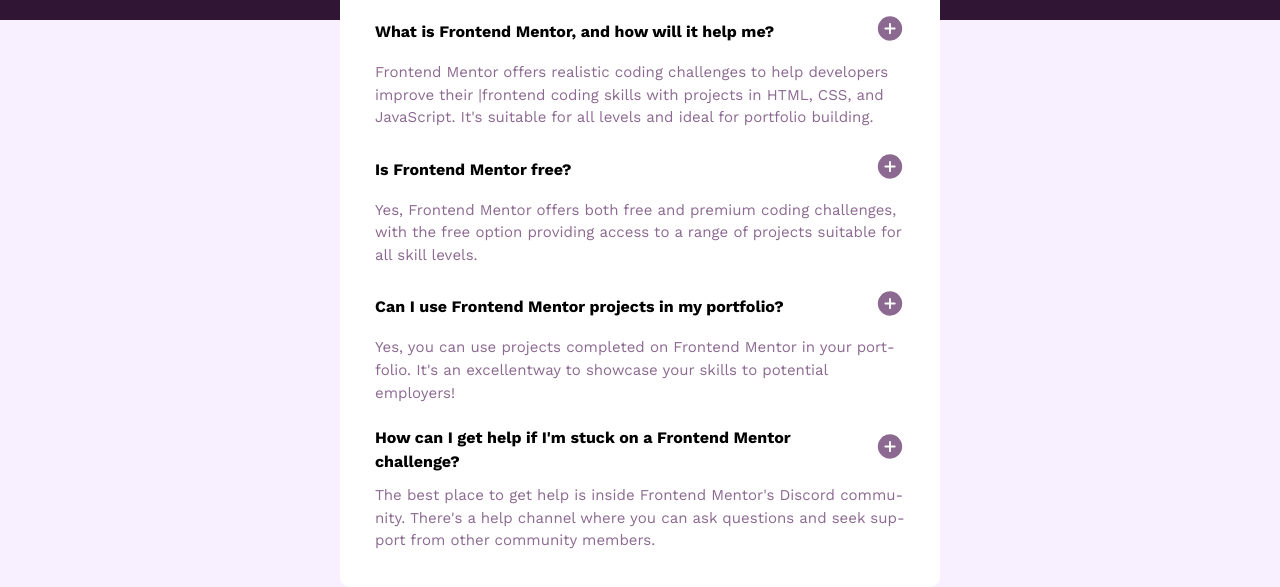
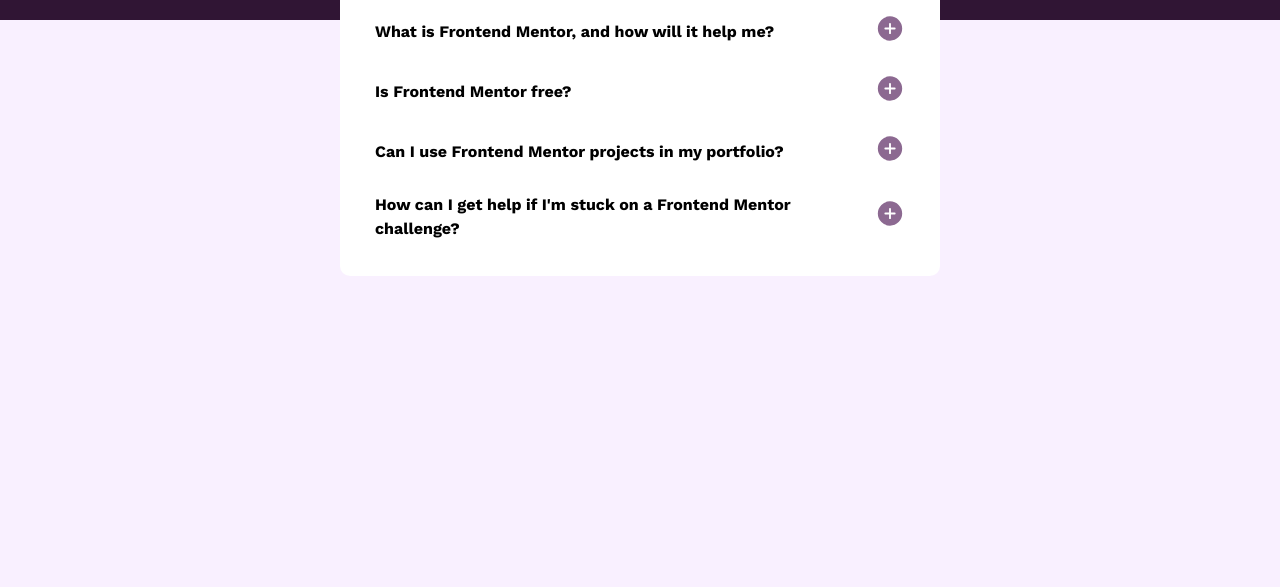
Before and after one commit to krypton225/FAQ-accordion, a website built with webpack: page src/pug-js/index.pug in a window 1280 px wide. Shown: the part 300-887 px from the top of the page. After the commit the page ends 800 px from the top, so only its background shows below. Built offline with nearby package versions, Linux system fonts and the light colour scheme; files whose address does not match are found by name.

Commit message:
feat: :necktie: add accordion logi with each items using `Event Delegation` concept

```diff
--- a/src/js/index.js
+++ b/src/js/index.js
@@ -0,0 +1,33 @@
+const Accordion = (function () {
+    class Main {
+        static generate() {
+            const parentAccordion = document.querySelector("#faq-accordion");
+
+            parentAccordion.addEventListener("click", (event) => {
+                let target = event.target;
+                // Traverse up the DOM tree until a parent with data-accordion attribute is found
+                while (target && !target.dataset.accordion) {
+                    target = target.parentElement;
+                }
+
+                if (target && target.dataset.accordion) {
+                    target.nextElementSibling.classList.toggle("show");
+
+                    if(target.nextElementSibling.classList.contains("show")) {
+                        target.parentElement.querySelector(".faq-item__top .plus").style.display = "none";
+                        target.parentElement.querySelector(".faq-item__top .minus").style.display = "block";
+                    } else {
+                        target.parentElement.querySelector(".faq-item__top .plus").style.display = "block";
+                        target.parentElement.querySelector(".faq-item__top .minus").style.display = "none";
+                    }
+                }
+            });
+        }
+    }
+
+    return {
+        init: Main.generate,
+    };
+})();
+
+Accordion.init();
--- a/src/pug-js/index.pug
+++ b/src/pug-js/index.pug
@@ -46,73 +46,50 @@
 
                 +space()
                 div(class="faq__accordion" id="faq-accordion")
-                    div(class="faq-item")
-                        div(class="faq-item__top")
-                            span(class="faq-item__question") What is Frontend Mentor, and how will it help me?
+                    -
+                        const items = [
+                            {
+                                question: `What is Frontend Mentor, and how will it help me?`,
+                                answer: `Frontend Mentor offers realistic coding challenges to help developers improve their
+                                    frontend coding skills with projects in HTML, CSS, and JavaScript. It's suitable for
+                                    all levels and ideal for portfolio building.`
+                            },
+                            {
+                                question: `Is Frontend Mentor free?`,
+                                answer: `Yes, Frontend Mentor offers both free and premium coding challenges, with the free
+                                    option providing access to a range of projects suitable for all skill levels.`
+                            },
+                            {
+                                question: `Can I use Frontend Mentor projects in my portfolio?`,
+                                answer: `Yes, you can use projects completed on Frontend Mentor in your portfolio. It's an excellent
+                                    way to showcase your skills to potential employers!`
+                            },
+                            {
+                                question: `How can I get help if I'm stuck on a Frontend Mentor challenge?`,
+                                answer: `The best place to get help is inside Frontend Mentor's Discord community. There's a help
+                                    channel where you can ask questions and seek support from other community members.`
+                            },
+                        ];
+
+                    each item in items
+                        div(class="faq-item")
+                            div(class="faq-item__top" data-accordion="top")
+                                div(class="faq-item__question")
+                                    span #{item.question}
+
+                                +space()
+                                span(class="plus")
+                                    svg(xmlns='http://www.w3.org/2000/svg' width='30' height='31' fill='none' viewbox='0 0 30 31')
+                                        path(fill='var(--fem-grayish-purple-clr)' d='M15 3.313A12.187 12.187 0 1 0 27.188 15.5 12.203 12.203 0 0 0 15 3.312Zm4.688 13.124h-3.75v3.75a.938.938 0 0 1-1.876 0v-3.75h-3.75a.938.938 0 0 1 0-1.875h3.75v-3.75a.938.938 0 0 1 1.876 0v3.75h3.75a.938.938 0 0 1 0 1.876Z')
+
+                                +space()
+                                span(class="minus")
+                                    svg(xmlns='http://www.w3.org/2000/svg' width='30' height='31' fill='none' viewbox='0 0 30 31')
+                                        path(fill='var(--fem-grayish-purple-clr)' d='M15 3.313A12.187 12.187 0 1 0 27.188 15.5 12.2 12.2 0 0 0 15 3.312Zm4.688 13.124h-9.375a.938.938 0 0 1 0-1.875h9.374a.938.938 0 0 1 0 1.876Z')
+
                             +space()
-                            span(class="plus")
-                                svg(xmlns='http://www.w3.org/2000/svg' width='30' height='31' fill='none' viewbox='0 0 30 31')
-                                    path(fill='var(--fem-grayish-purple-clr)' d='M15 3.313A12.187 12.187 0 1 0 27.188 15.5 12.203 12.203 0 0 0 15 3.312Zm4.688 13.124h-3.75v3.75a.938.938 0 0 1-1.876 0v-3.75h-3.75a.938.938 0 0 1 0-1.875h3.75v-3.75a.938.938 0 0 1 1.876 0v3.75h3.75a.938.938 0 0 1 0 1.876Z')
-                            //- span(class="minus")
-                            //-     svg(xmlns='http://www.w3.org/2000/svg' width='30' height='31' fill='none' viewbox='0 0 30 31')
-                            //-         path(fill='var(--fem-grayish-purple-clr)' d='M15 3.313A12.187 12.187 0 1 0 27.188 15.5 12.2 12.2 0 0 0 15 3.312Zm4.688 13.124h-9.375a.938.938 0 0 1 0-1.875h9.374a.938.938 0 0 1 0 1.876Z')
-
-                        +space()
-                        div(class="faq-item__bottom")
-                            p(class="desc") Frontend Mentor offers realistic coding challenges to help developers improve their |
-                                | frontend coding skills with projects in HTML, CSS, and JavaScript. It's suitable for
-                                | all levels and ideal for portfolio building.
-
-                    +space()
-                    div(class="faq-item")
-                        div(class="faq-item__top")
-                            span(class="faq-item__question") Is Frontend Mentor free?
-                            +space()
-                            span(class="plus")
-                                svg(xmlns='http://www.w3.org/2000/svg' width='30' height='31' fill='none' viewbox='0 0 30 31')
-                                    path(fill='var(--fem-grayish-purple-clr)' d='M15 3.313A12.187 12.187 0 1 0 27.188 15.5 12.203 12.203 0 0 0 15 3.312Zm4.688 13.124h-3.75v3.75a.938.938 0 0 1-1.876 0v-3.75h-3.75a.938.938 0 0 1 0-1.875h3.75v-3.75a.938.938 0 0 1 1.876 0v3.75h3.75a.938.938 0 0 1 0 1.876Z')
-                            //- span(class="minus")
-                            //-     svg(xmlns='http://www.w3.org/2000/svg' width='30' height='31' fill='none' viewbox='0 0 30 31')
-                            //-         path(fill='var(--fem-grayish-purple-clr)' d='M15 3.313A12.187 12.187 0 1 0 27.188 15.5 12.2 12.2 0 0 0 15 3.312Zm4.688 13.124h-9.375a.938.938 0 0 1 0-1.875h9.374a.938.938 0 0 1 0 1.876Z')
-
-                        +space()
-                        div(class="faq-item__bottom")
-                            p(class="desc") Yes, Frontend Mentor offers both free and premium coding challenges, with the free
-                                | option providing access to a range of projects suitable for all skill levels.
-
-                    +space()
-                    div(class="faq-item")
-                        div(class="faq-item__top")
-                            span(class="faq-item__question") Can I use Frontend Mentor projects in my portfolio?
-                            +space()
-                            span(class="plus")
-                                svg(xmlns='http://www.w3.org/2000/svg' width='30' height='31' fill='none' viewbox='0 0 30 31')
-                                    path(fill='var(--fem-grayish-purple-clr)' d='M15 3.313A12.187 12.187 0 1 0 27.188 15.5 12.203 12.203 0 0 0 15 3.312Zm4.688 13.124h-3.75v3.75a.938.938 0 0 1-1.876 0v-3.75h-3.75a.938.938 0 0 1 0-1.875h3.75v-3.75a.938.938 0 0 1 1.876 0v3.75h3.75a.938.938 0 0 1 0 1.876Z')
-                            //- span(class="minus")
-                            //-     svg(xmlns='http://www.w3.org/2000/svg' width='30' height='31' fill='none' viewbox='0 0 30 31')
-                            //-         path(fill='var(--fem-grayish-purple-clr)' d='M15 3.313A12.187 12.187 0 1 0 27.188 15.5 12.2 12.2 0 0 0 15 3.312Zm4.688 13.124h-9.375a.938.938 0 0 1 0-1.875h9.374a.938.938 0 0 1 0 1.876Z')
-
-                        +space()
-                        div(class="faq-item__bottom")
-                            p(class="desc") Yes, you can use projects completed on Frontend Mentor in your portfolio. It's an excellent
-                                | way to showcase your skills to potential employers!
-
-                    +space()
-                    div(class="faq-item")
-                        div(class="faq-item__top")
-                            span(class="faq-item__question") How can I get help if I'm stuck on a Frontend Mentor challenge?
-                            +space()
-                            span(class="plus")
-                                svg(xmlns='http://www.w3.org/2000/svg' width='30' height='31' fill='none' viewbox='0 0 30 31')
-                                    path(fill='var(--fem-grayish-purple-clr)' d='M15 3.313A12.187 12.187 0 1 0 27.188 15.5 12.203 12.203 0 0 0 15 3.312Zm4.688 13.124h-3.75v3.75a.938.938 0 0 1-1.876 0v-3.75h-3.75a.938.938 0 0 1 0-1.875h3.75v-3.75a.938.938 0 0 1 1.876 0v3.75h3.75a.938.938 0 0 1 0 1.876Z')
-                            //- span(class="minus")
-                            //-     svg(xmlns='http://www.w3.org/2000/svg' width='30' height='31' fill='none' viewbox='0 0 30 31')
-                            //-         path(fill='var(--fem-grayish-purple-clr)' d='M15 3.313A12.187 12.187 0 1 0 27.188 15.5 12.2 12.2 0 0 0 15 3.312Zm4.688 13.124h-9.375a.938.938 0 0 1 0-1.875h9.374a.938.938 0 0 1 0 1.876Z')
-
-                        +space()
-                        div(class="faq-item__bottom")
-                            p(class="desc") The best place to get help is inside Frontend Mentor's Discord community. There's a help
-                                | channel where you can ask questions and seek support from other community members.
+                            div(class="faq-item__bottom")
+                                p(class="desc") #{item.answer}
 
         +space()
 
--- a/src/scss/components/_accordion.scss
+++ b/src/scss/components/_accordion.scss
@@ -17,10 +17,19 @@
             &:focus {
                 background-color: none;
             }
+
+            .minus {
+                display: none;
+            }
         }
 
         &__bottom {
             padding-top: px-to-rem(10);
+            display: none;
+
+            &.show {
+                display: block;
+            }
 
             .desc {
                 color: var(--fem-grayish-purple-clr);
```
Also changed, not shown: index.html, public/index.css.
